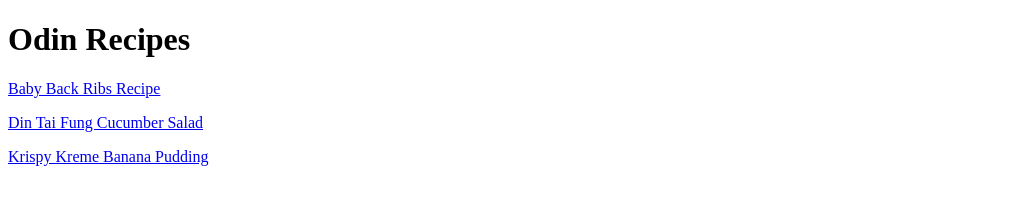
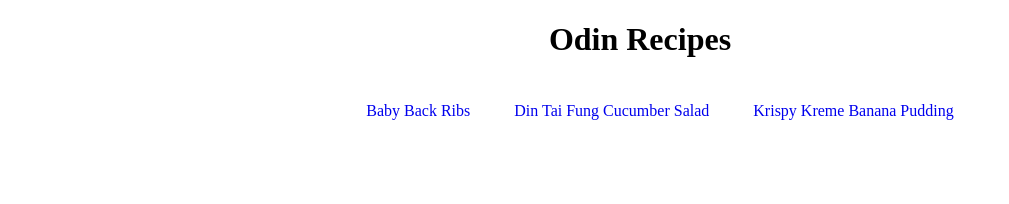
Before and after one commit to chen-domi/odin-recipes, a plain HTML site: page index.html in a window 1280 px wide. Shown: the whole page, without its empty margins (0-1009 px from the left). Drawn offline with Linux system fonts and the light colour scheme.

Commit message:
Add new CSS file and remove open new tab
Starting styling the html page and removed the new tab open because
there is a home page on the new page opened anyway to return to the
previous page.

```diff
--- a/index.html
+++ b/index.html
@@ -4,11 +4,16 @@
     <meta charset="UTF-8">
     <meta name="viewport" content="width=device-width, initial-scale=1.0">
     <title>odin-recipes</title>
+    <link rel="stylesheet" href="style.css">
 </head>
 <body>
     <h1>Odin Recipes</h1>
-    <a href="./recipes/baby-back-ribs.html" target="_blank" rel="noopener noreferrer"><p>Baby Back Ribs Recipe</p></a>
-    <a href="./recipes/dtf-cucumber-salad.html" target="_blank" rel="noopener noreferrer"><p>Din Tai Fung Cucumber Salad</p></a>
-    <a href="./recipes/krispy-kreme-banana-pudding.html" target="_blank" rel="noopener noreferrer"><p>Krispy Kreme Banana Pudding</p></a>
+    <ul>
+        <a href="./recipes/baby-back-ribs.html"><li>Baby Back Ribs</li></a>
+        <a href="./recipes/dtf-cucumber-salad.html"><li>Din Tai Fung Cucumber Salad</li></a>
+        <a href="./recipes/krispy-kreme-banana-pudding.html"><li>Krispy Kreme Banana Pudding</li></a>
+    </ul>
 </body>
 </html>
+
+<!-- hello -->
--- /dev/null
+++ b/style.css
@@ -0,0 +1,13 @@
+h1 {
+    text-align: center;
+}
+
+ul {
+    text-align: center;
+    margin: 24px 0;
+}
+li {
+    display: inline-block;
+    padding: 20px;
+    list-style-type: none;
+}
```
